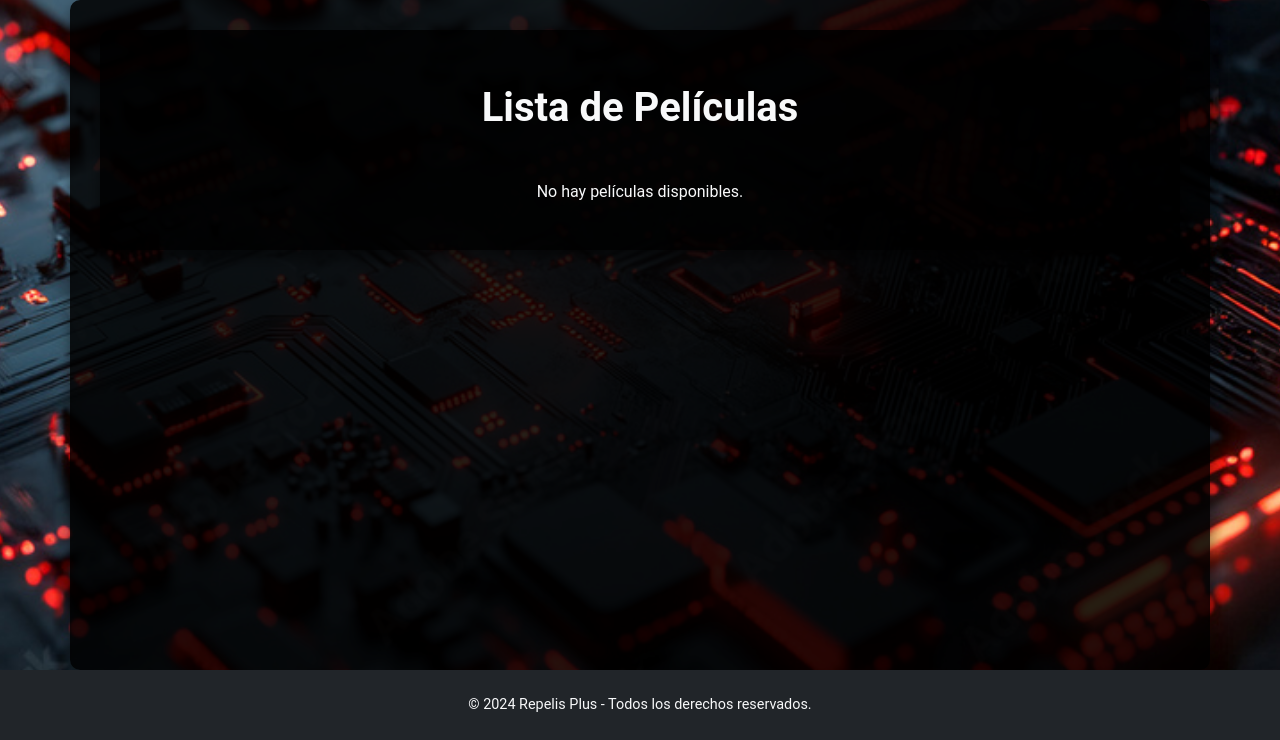
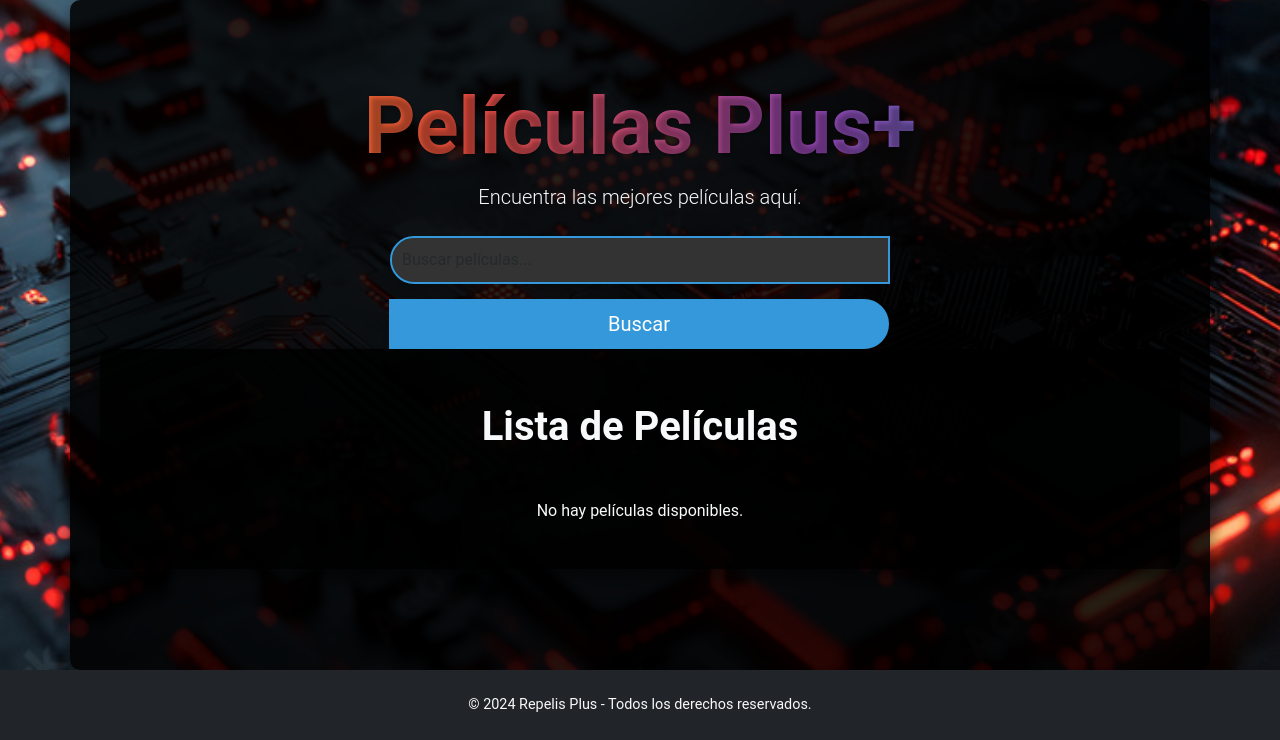
Before and after one commit to alexjhoel369/sistema_peliculas, a Flask app: page / in a window 1280 px wide. Shown: the part 60-800 px from the top of the page. Run offline with Flask 3, Linux system fonts and the light colour scheme; data that the repository does not hold is empty.

Commit message:
Integrando el Buscador de Peliculas Diseño

```diff
--- a/static/style/style_home.css
+++ b/static/style/style_home.css
@@ -283,3 +283,39 @@ p {
 .navbar-nav .nav-link:hover::after {
   width: 100%;
 }
+
+/*===========BUSCADOR==========*/
+/* Estilo para el título principal */
+.text-gradient {
+  background: linear-gradient(90deg, #f39c12, #e74c3c, #8e44ad, #3498db);
+  -webkit-background-clip: text;
+  -webkit-text-fill-color: transparent;
+  font-weight: bold;
+  text-shadow: 2px 2px 4px rgba(0, 0, 0, 0.3);
+}
+
+/* Estilo para el buscador */
+.search-bar .form-control {
+  border-radius: 25px 0 0 25px;
+  border: 2px solid #3498db;
+  transition: box-shadow 0.3s ease, border-color 0.3s ease;
+}
+
+.search-bar .form-control:focus {
+  border-color: #8e44ad;
+  box-shadow: 0 0 10px rgba(142, 68, 173, 0.5);
+}
+
+.search-bar .btn {
+  border-radius: 0 25px 25px 0;
+  background-color: #3498db;
+  border: 2px solid #3498db;
+  color: white;
+  transition: background-color 0.3s ease, box-shadow 0.3s ease;
+}
+
+.search-bar .btn:hover {
+  background-color: #8e44ad;
+  border-color: #8e44ad;
+  box-shadow: 0 0 10px rgba(142, 68, 173, 0.5);
+}
--- a/templates/admin/base.html
+++ b/templates/admin/base.html
@@ -12,8 +12,8 @@
 
 <body>
   <nav class="navbar navbar-expand-lg navbar-dark bg-dark">
-    <div class="container-fluid">
-      <a class="navbar-brand" href="{{ url_for('admin.dashboard') }}">SISTEMA</a>
+    <div class="container-fluid d-flex justify-content-center">
+      <a class="navbar-brand me-3" href="{{ url_for('admin.dashboard') }}">SISTEMA</a>
       <button class="navbar-toggler" type="button" data-bs-toggle="collapse" data-bs-target="#navbarNav"
         aria-controls="navbarNav" aria-expanded="false" aria-label="Toggle navigation">
         <span class="navbar-toggler-icon"></span>
--- a/templates/home/index.html
+++ b/templates/home/index.html
@@ -3,6 +3,22 @@
 {% block title %}PELÍCULAS{% endblock %}
 
 {% block content %}
+<div class="text-center mt-5">
+    <!-- Título principal -->
+    <h1 class="display-1 text-gradient">Películas Plus+</h1>
+    <p class="lead">Encuentra las mejores películas aquí.</p>
+
+    <!-- Buscador de películas -->
+    <form class="search-bar mx-auto mt-4" action="/buscar" method="GET" style="max-width: 500px;">
+    <div class="input-group">
+        <input type="text" class="form-control form-control-lg shadow" name="q" placeholder="Buscar películas..." aria-label="Buscar películas..." required>
+        <button class="btn btn-lg btn-primary shadow" type="submit">
+        <i class="fas fa-search"></i> Buscar
+        </button>
+    </div>
+    </form>
+</div>
+
 <div class="container">
     <h1 class="text-center my-4 text-light">Lista de Películas</h1>
 
```
